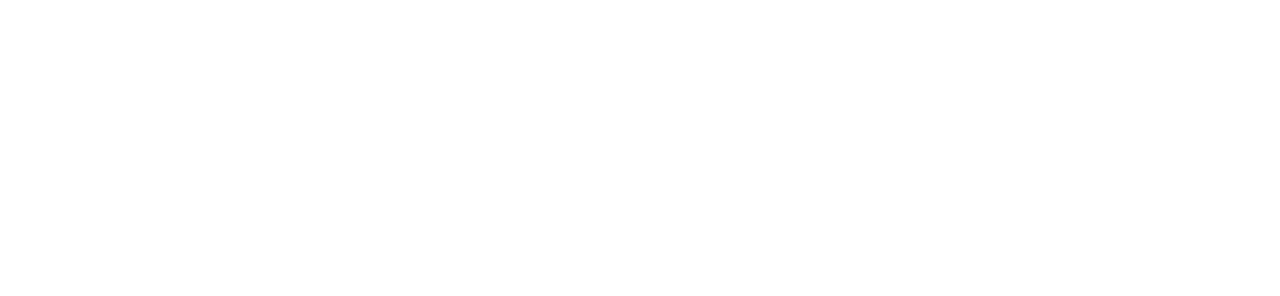
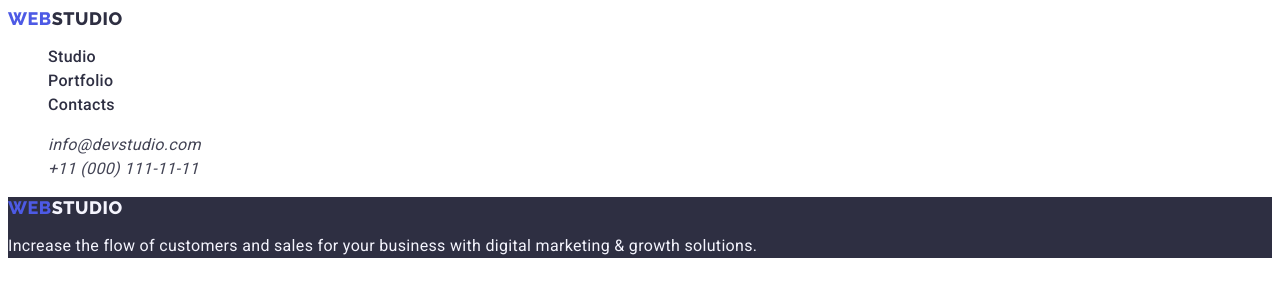
Before and after one commit to AndrewOPP/goit-markup-hw-02, a plain HTML site: page portfolio.html in a window 1280 px wide. Drawn offline with Linux system fonts and the light colour scheme.

Commit message:
Update portfolio.html

```diff
--- a/portfolio.html
+++ b/portfolio.html
@@ -5,6 +5,69 @@
     <meta http-equiv="X-UA-Compatible" content="IE=edge" />
     <meta name="viewport" content="width=device-width, initial-scale=1.0" />
     <title>Document</title>
+    <link rel="preconnect" href="https://fonts.googleapis.com" />
+    <link rel="preconnect" href="https://fonts.gstatic.com" crossorigin />
+    <link
+      href="https://fonts.googleapis.com/css2?family=Montserrat:wght@400;700&family=Raleway:wght@800&family=Roboto:wght@400;500;700;900&display=swap"
+      rel="stylesheet"
+    />
+    <link rel="stylesheet" href="./css/styles.css" />
+    <link rel="preconnect" href="https://fonts.googleapis.com" />
+    <link rel="preconnect" href="https://fonts.gstatic.com" crossorigin />
+    <link
+      href="https://fonts.googleapis.com/css2?family=Montserrat:wght@400;700&family=Roboto:wght@400;500;700;900&display=swap"
+      rel="stylesheet"
+    />
   </head>
-  <body></body>
+  <body>
+    <!-- Header -->
+    <header>
+      <!-- Navigation -->
+      <nav>
+        <a class="header-logo link" href="./index.html"
+          >Web<span class="studio-logo">Studio</span>
+        </a>
+        <ul class="list navigation">
+          <li><a class="navigation-words link" href="">Studio</a></li>
+          <li>
+            <a class="navigation-words link" href="./portfolio.html"
+              >Portfolio
+            </a>
+          </li>
+          <li><a class="navigation-words link" href="">Contacts</a></li>
+        </ul>
+      </nav>
+
+      <!-- Additional Information -->
+      <address class="address-info">
+        <ul class="list">
+          <li>
+            <a
+              class="address-information link"
+              href="mailto:info@devstudio.com"
+            >
+              info@devstudio.com
+            </a>
+          </li>
+          <li>
+            <a class="address-information link" href="tel:+110001111111">
+              +11 (000) 111-11-11
+            </a>
+          </li>
+        </ul>
+      </address>
+    </header>
+    <!-- Main content  -->
+    <main></main>
+    <!-- Footer -->
+    <footer class="page-footer">
+      <a class="header-logo link" href="./index.html"
+        >Web<span class="studio-footer-logo">Studio</span>
+      </a>
+      <p class="page-footer-text">
+        Increase the flow of customers and sales for your business with digital
+        marketing & growth solutions.
+      </p>
+    </footer>
+  </body>
 </html>
```
